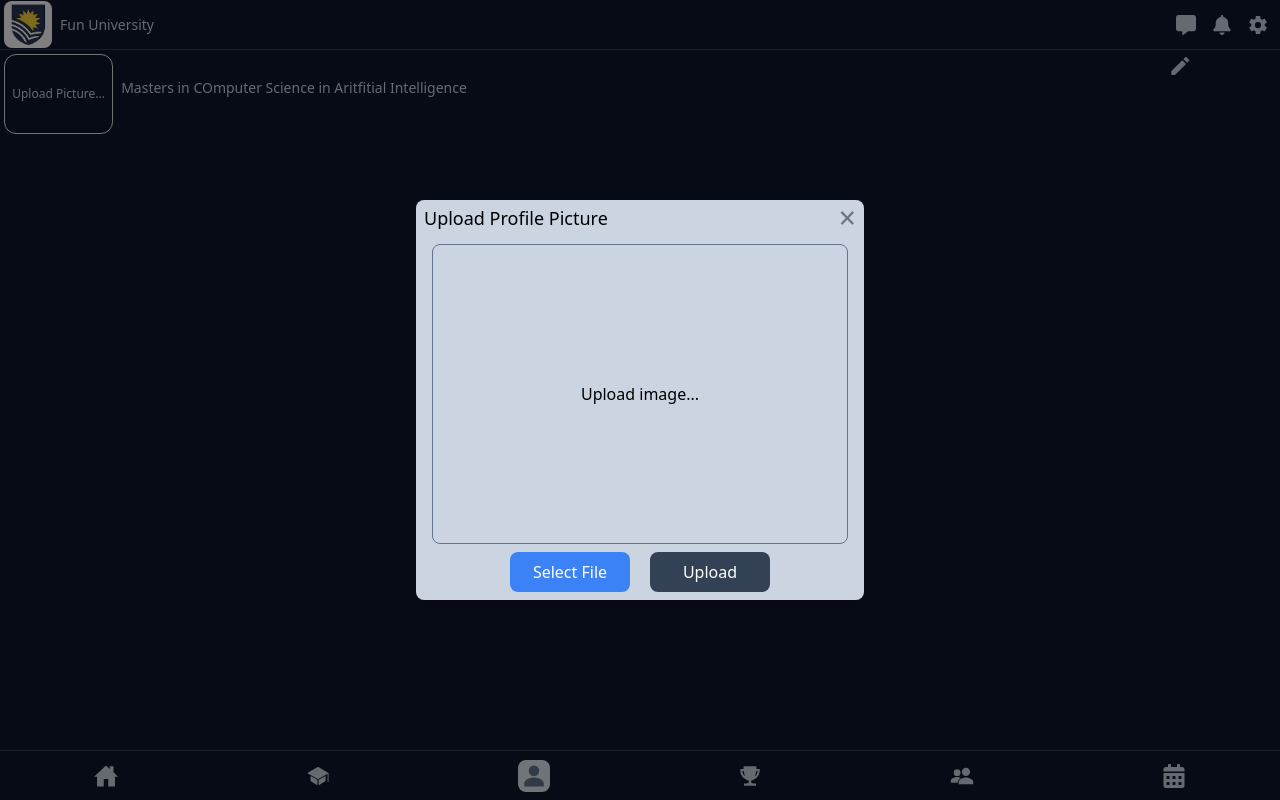
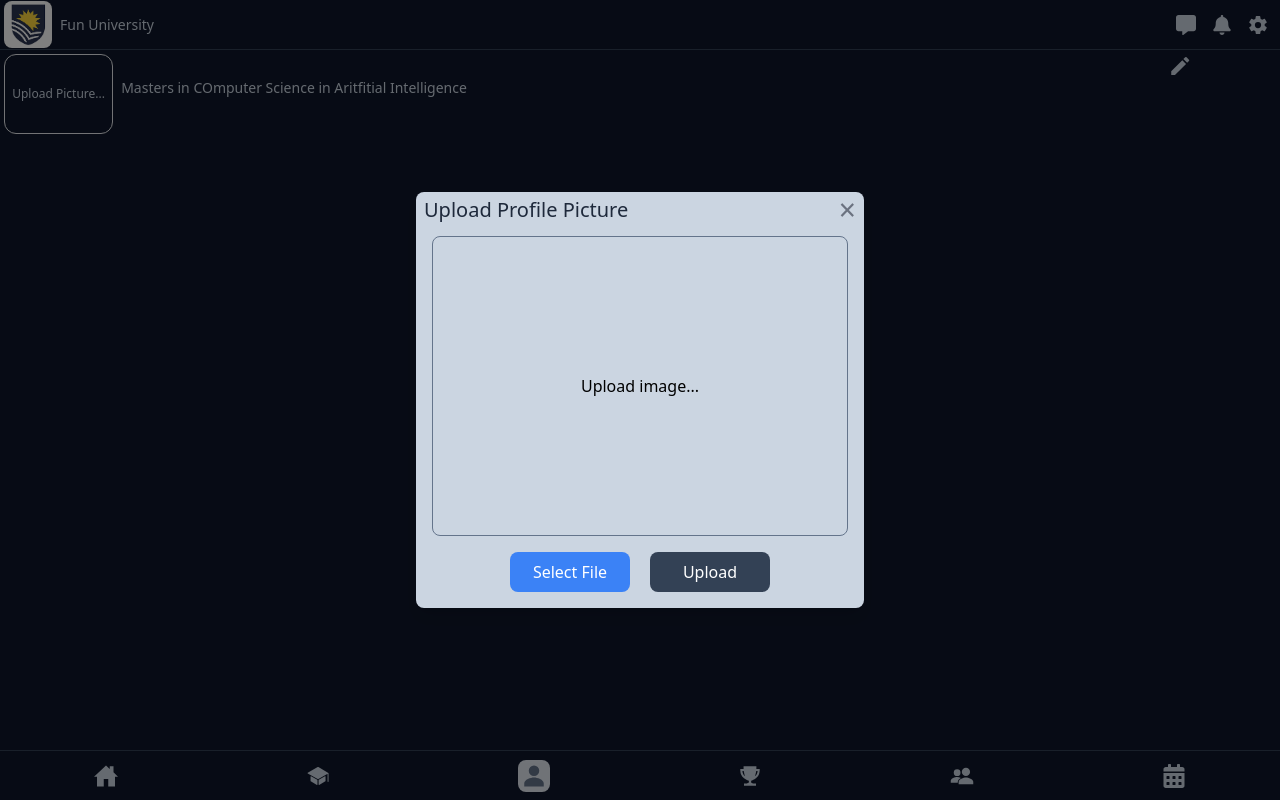
Before and after one commit to TheBigBookMan/UniMate-client, a React (Vite) app: page /profile in a window 1280 px wide. Both pictures are taken after a click on the element "Upload Picture...". Built offline with nearby package versions, Linux system fonts and the light colour scheme; no server answers.

Commit message:
update profile pic styling

```diff
--- a/src/components/common/Elements/Popup.tsx
+++ b/src/components/common/Elements/Popup.tsx
@@ -16,11 +16,11 @@ const Popup: FC<PopupProps> = ({ isOpen, onClose, children, title }) => {
             onClick={onClose}
         >
             <div
-                className=" bg-slate-300 rounded-lg shadow-lg max-w-md w-full px-2"
+                className=" bg-slate-300 rounded-lg shadow-lg max-w-md w-full px-2 "
                 onClick={(e) => e.stopPropagation()}
             >
                 <div className="flex justify-between items-center">
-                    <p className="text-lg">{title}</p>
+                    <p className="text-xl text-slate-800">{title}</p>
                     <button
                         className="text-3xl text-gray-500 hover:text-gray-700 flex items-center justify-center"
                         onClick={onClose}
--- a/src/components/features/Profile/Bio.tsx
+++ b/src/components/features/Profile/Bio.tsx
@@ -90,7 +90,7 @@ const Bio = ({ bioInfo, StudentId }: BioInterface) => {
                 onClose={() => setUploadProfilePicModal(false)}
                 title="Upload Profile Picture"
             >
-                <div className="flex flex-col  gap-2 p-2">
+                <div className="flex flex-col  gap-4 p-2 pb-4">
                     {uploadedProfilePic === "" ? (
                         <div className="h-[300px] w-full border border-slate-500 rounded-lg flex justify-center items-center">
                             <p>Upload image...</p>
```
